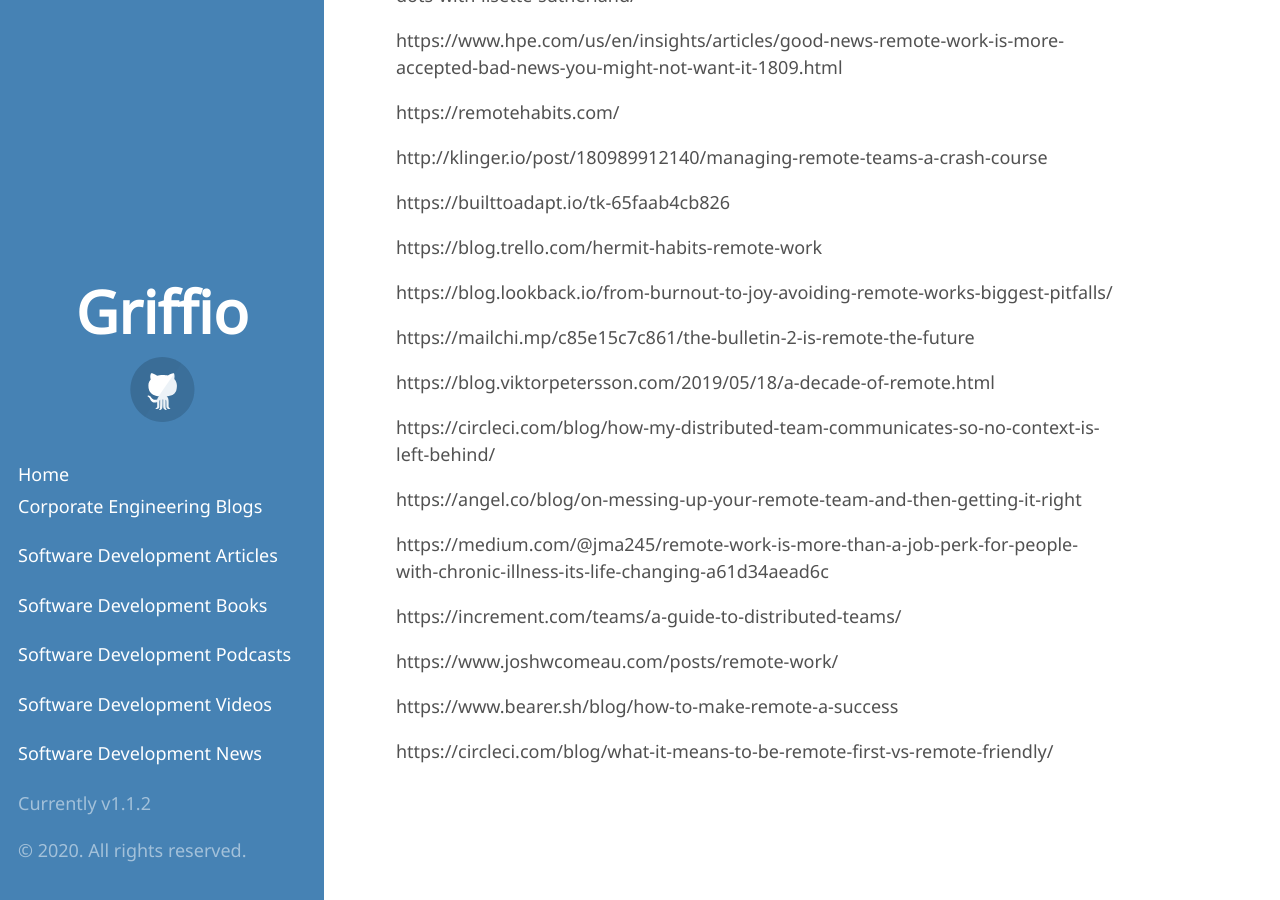
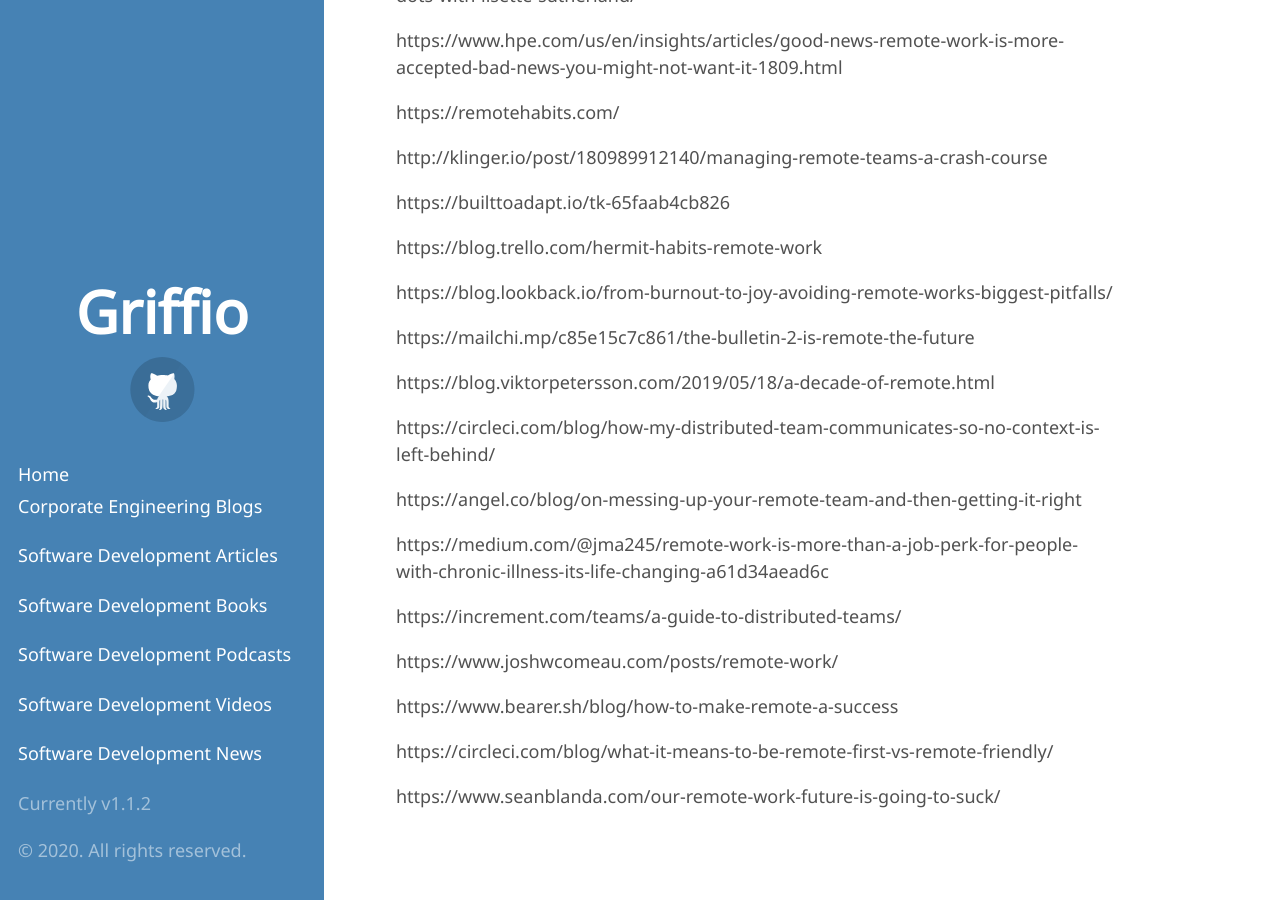
Before and after one commit to griffio/griffio.github.io, a Jekyll site: the page built from distributed_and_remote.md, in a window 1280 px wide and 900 px high, scrolled down 8082 px. Built offline with Jekyll 4.4.1, drawn with Linux system fonts in a browser that asks for light colours; some web fonts are replaced; our own code applies the rules of GitHub Pages for plain Markdown files; some of the changed lines change nothing that is shown.

Commit message:
Update distributed_and_remote.md

```diff
--- a/distributed_and_remote.md
+++ b/distributed_and_remote.md
@@ -329,3 +329,5 @@ https://www.joshwcomeau.com/posts/remote-work/
 https://www.bearer.sh/blog/how-to-make-remote-a-success
 
 https://circleci.com/blog/what-it-means-to-be-remote-first-vs-remote-friendly/
+
+https://www.seanblanda.com/our-remote-work-future-is-going-to-suck/
```
